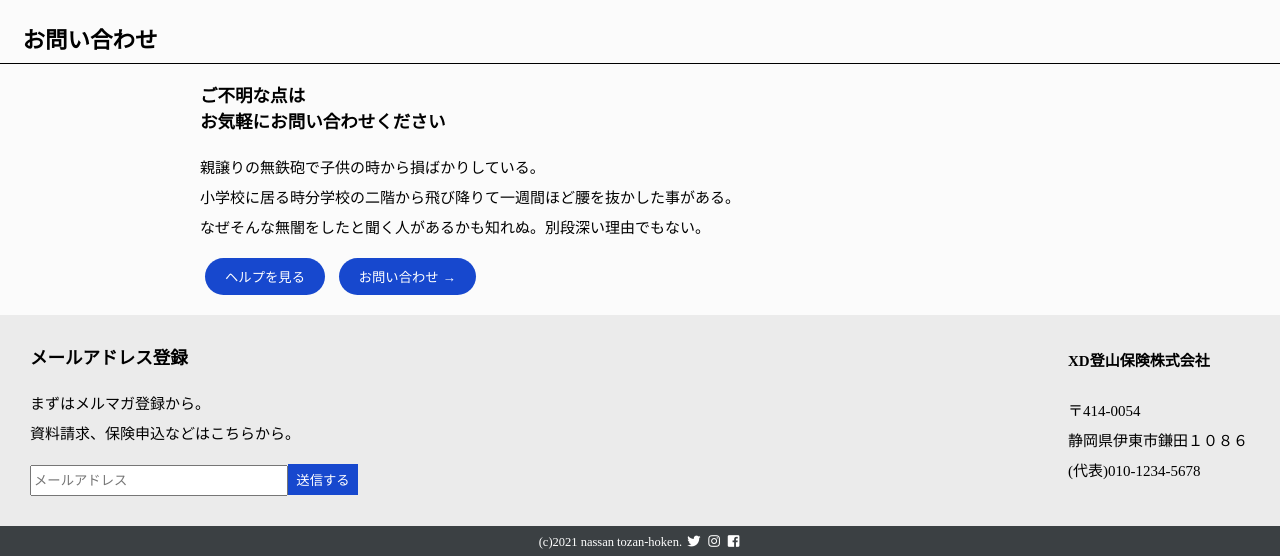
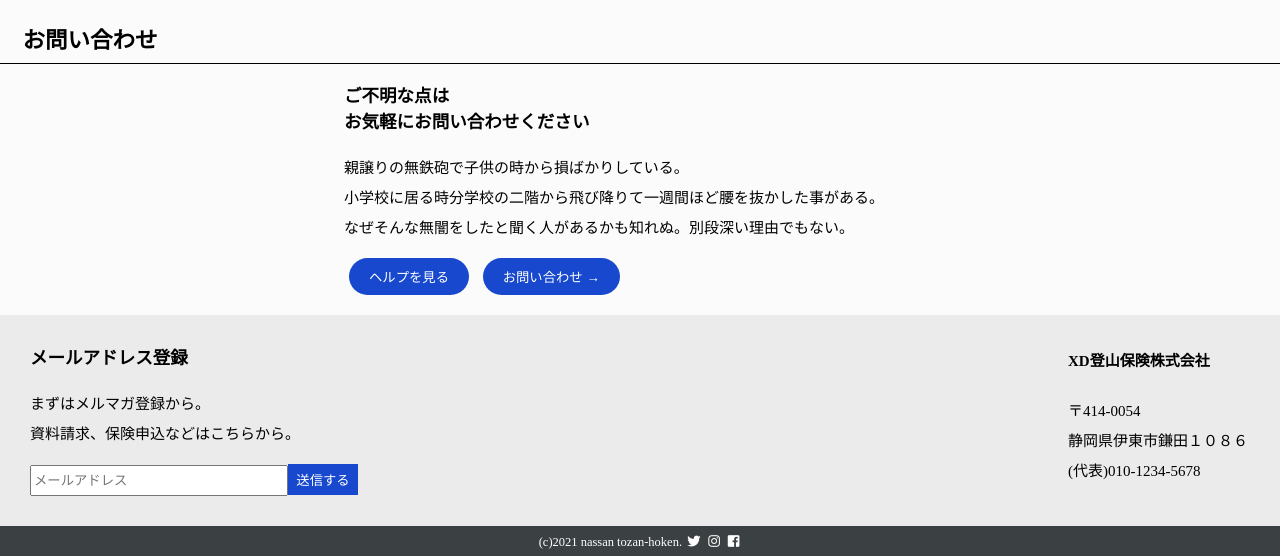
Before and after one commit to natsumi-nassan/LP_hoken, a plain HTML site: page index.html in a window 1280 px wide. Shown: the part 2935-3491 px from the top of the page. Drawn offline with nearby package versions, Linux system fonts and the light colour scheme; a web font is replaced by a local one.

Commit message:
問合せフォーム位置調整

```diff
--- a/CSS/common.scss
+++ b/CSS/common.scss
@@ -290,7 +290,7 @@ th {
 
 //お問い合わせ
 .toiawase {
-    padding: 0 200px;
+    padding: 0 344px;
     margin-bottom: 20px;
 
     button {
```
Also changed, not shown: CSS/common.css.
